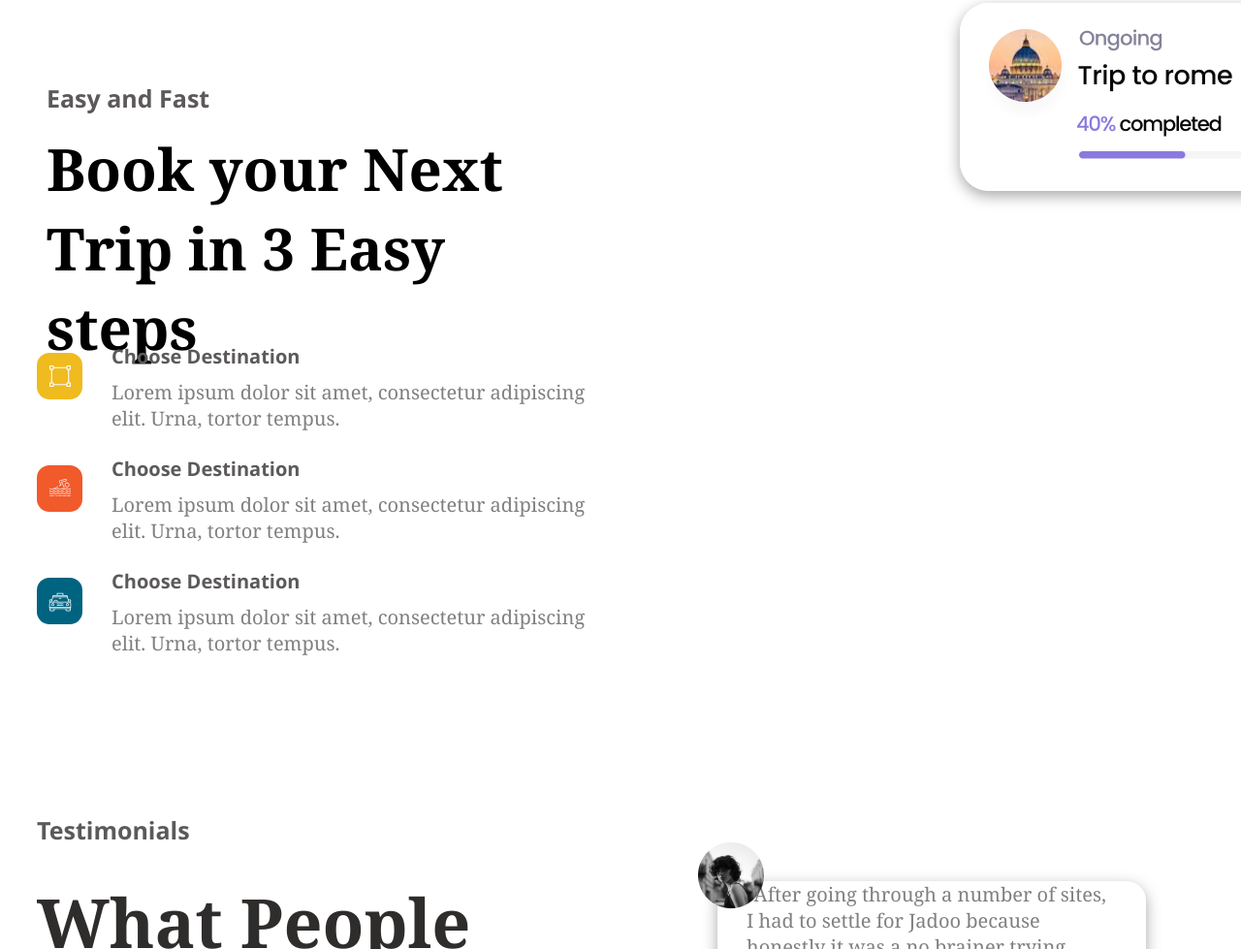
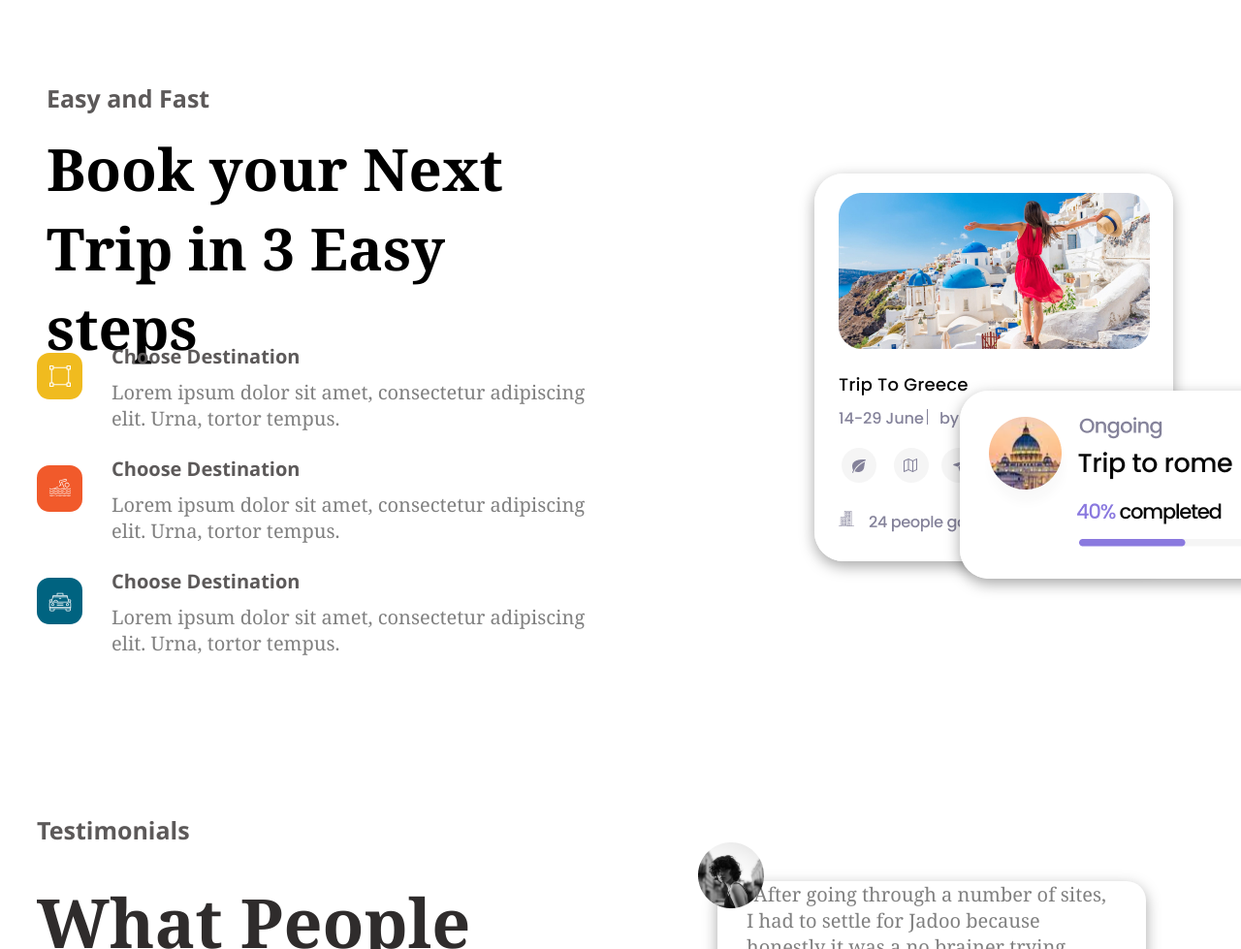
Before and after one commit to ArlaHemasri/mernstack, a plain HTML site: page index.html in a window 1280 px wide. Shown: the part 2609-3588 px from the top of the page at 97% size. Drawn offline with Linux system fonts and the light colour scheme.

Commit message:
Update index.html
updated images

```diff
--- a/index.html
+++ b/index.html
@@ -176,7 +176,7 @@
                 </div>
             </div>
             <div class="pic3">
-                <img src="images/_trip-to-greece.png" alt="">
+                <img src="images/trip-to-greece.png" alt="">
 
                 <img src="images/trip-to-rome2.png" alt="">
 
```
